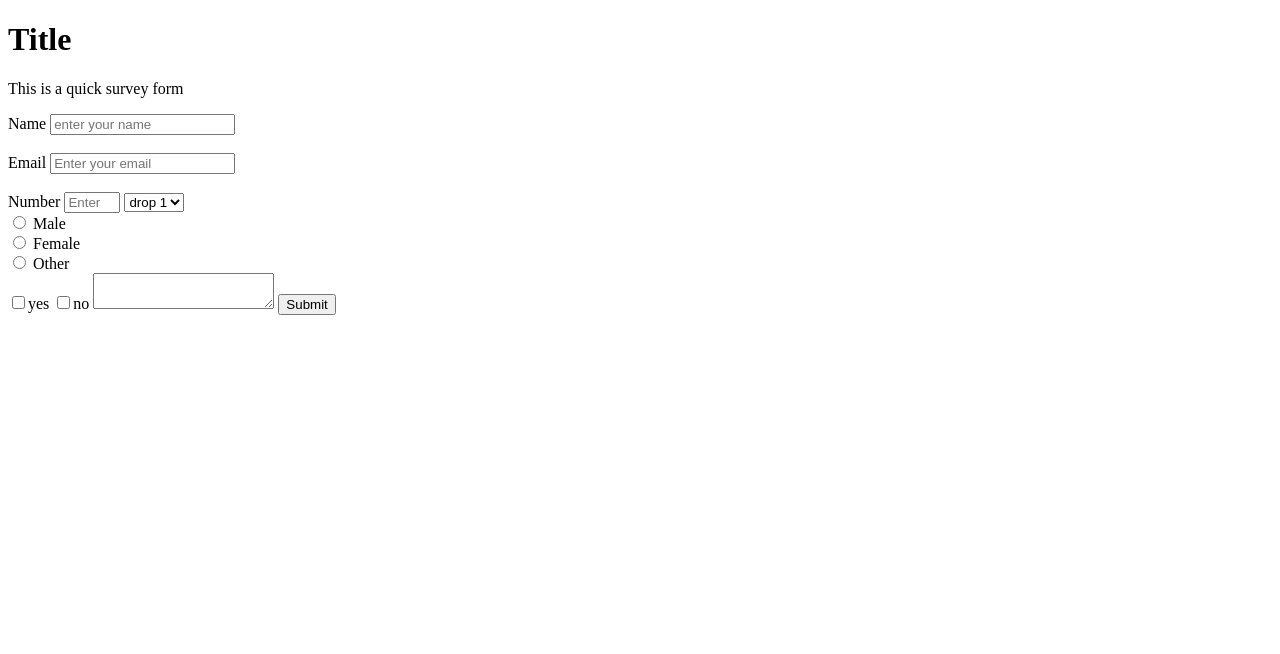
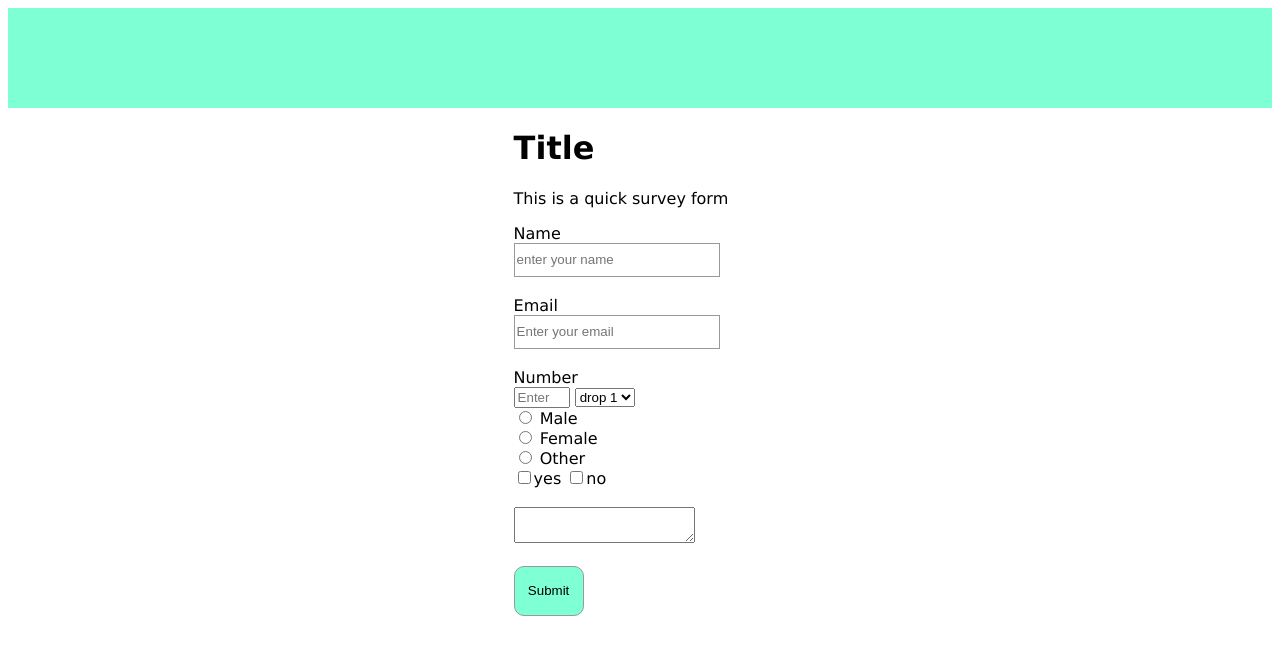
Before and after one commit to Timmyuiop88/microverse, a plain HTML site: page index.html in a window 1280 px wide. Drawn offline with Linux system fonts and the light colour scheme.

Commit message:
added some styling

```diff
--- a/index.html
+++ b/index.html
@@ -5,19 +5,22 @@
     <meta http-equiv="X-UA-Compatible" content="IE=edge">
     <meta name="viewport" content="width=device-width, initial-scale=1.0">
     <title>Survery </title>
+    <link rel="stylesheet" href="style.css">
 </head>
 <body>
+    <div id="header"></div>
+    <div id="body">
     <h1 id="title">Title</h1>
     <p id="description">
         This is a quick survey form
 
     </p>
     <form id="survey-form">
-        <label id="name-label">Name</label>
+        <label id="name-label">Name</label><br>
     <input type="text" id="name" placeholder="enter your name"><br><br>
-    <label id="email-label">Email</label>
+    <label id="email-label">Email</label><br>
     <input type="email" id="email" placeholder="Enter your email"><br><br>
-    <label id="number-label">Number</label>
+    <label id="number-label">Number</label><br>
     <input type="number" id "number min="10" max="50" placeholder="Enter your number">
     <select id="dropdown">
         <option>drop 1</option>
@@ -27,10 +30,13 @@
     <input type="radio" name="gender" value="female"> Female<br>
     <input type="radio" name="gender" value="other"> Other<br>
     <input type="checkbox"   value="yes"><label>yes</label>
-    <input type="checkbox"  value="no"><label>no</label>
+    <input type="checkbox"  value="no"><label>no</label><br><br>
     <textarea></textarea>
+    <br><br>
     <button type="submit">Submit</button>
 
     </form>
+
+</div>
 </body>
 </html>
--- /dev/null
+++ b/style.css
@@ -0,0 +1,40 @@
+#header{
+
+    width: 100%;
+    height:100px;
+    background-color: aquamarine;
+
+}
+
+#body{
+    margin-left: 40%;
+}
+
+#name {
+    height: 30px;
+    width: 200px;
+    border : 1px solid #999
+
+}
+#email {
+    height: 30px;
+    width: 200px;
+    border : 1px solid #999
+
+}
+#number {
+    height: 30px;
+    width: 200px;
+    border : 1px solid #999
+
+}
+body{
+    font-family: 'Lucida Sans', 'Lucida Sans Regular', 'Lucida Grande', 'Lucida Sans Unicode', Geneva, Verdana, sans-serif;
+}
+button{
+    background-color:aquamarine;
+    height: 50px;
+    width:70px;
+    border: 1px solid #999;
+    border-radius : 10px;
+}
```
